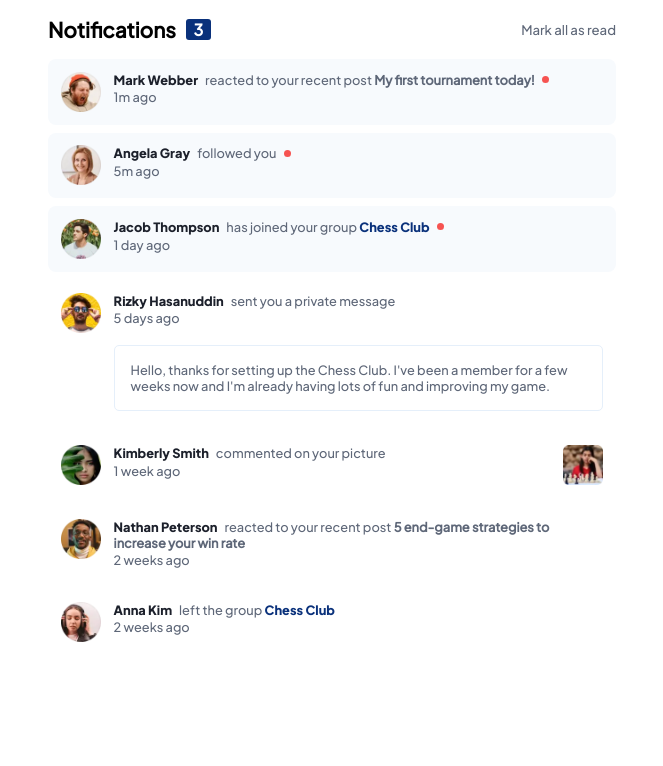
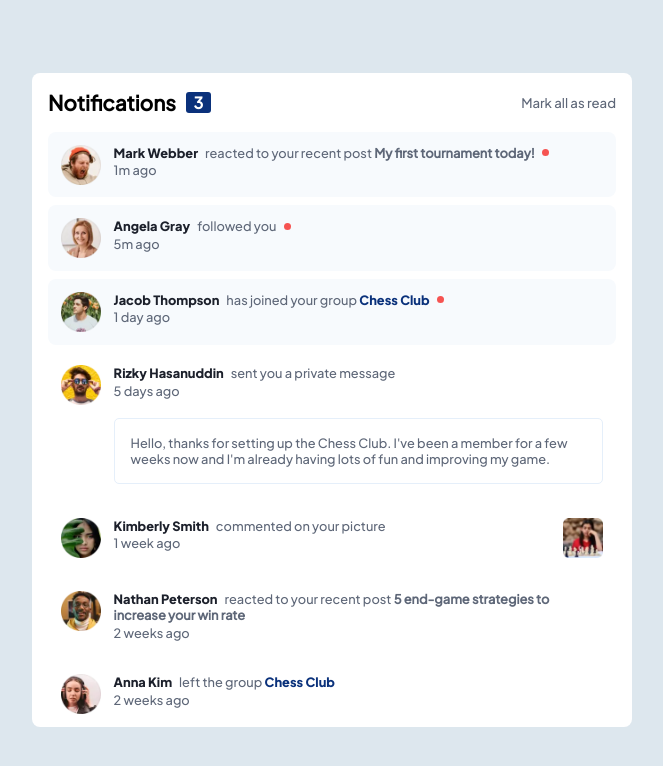
Before and after one commit to leandrNvs/Notifications-page, a plain HTML site: page index.html in a window 1280 px wide. Shown: the whole page, without its empty margins (308-971 px from the left). Drawn offline with Linux system fonts and the light colour scheme.

Commit message:
body background alterado

```diff
--- a/Assets/css/styles.css
+++ b/Assets/css/styles.css
@@ -30,10 +30,19 @@
   --Very-dark-blue: hsl(224, 21%, 14%);
 }
 
+body {
+  background-color: var(--Light-grayish-blue-2);
+  min-height: 100vh;
+  display: flex;
+  align-items: center;
+  justify-content: center;
+}
+
 .main {
+  background-color: var(--White);
   padding: 0 1rem;
   max-width: 600px;
-  margin: 0 auto;
+  border-radius: 8px;
 }
 
 .header {
```
